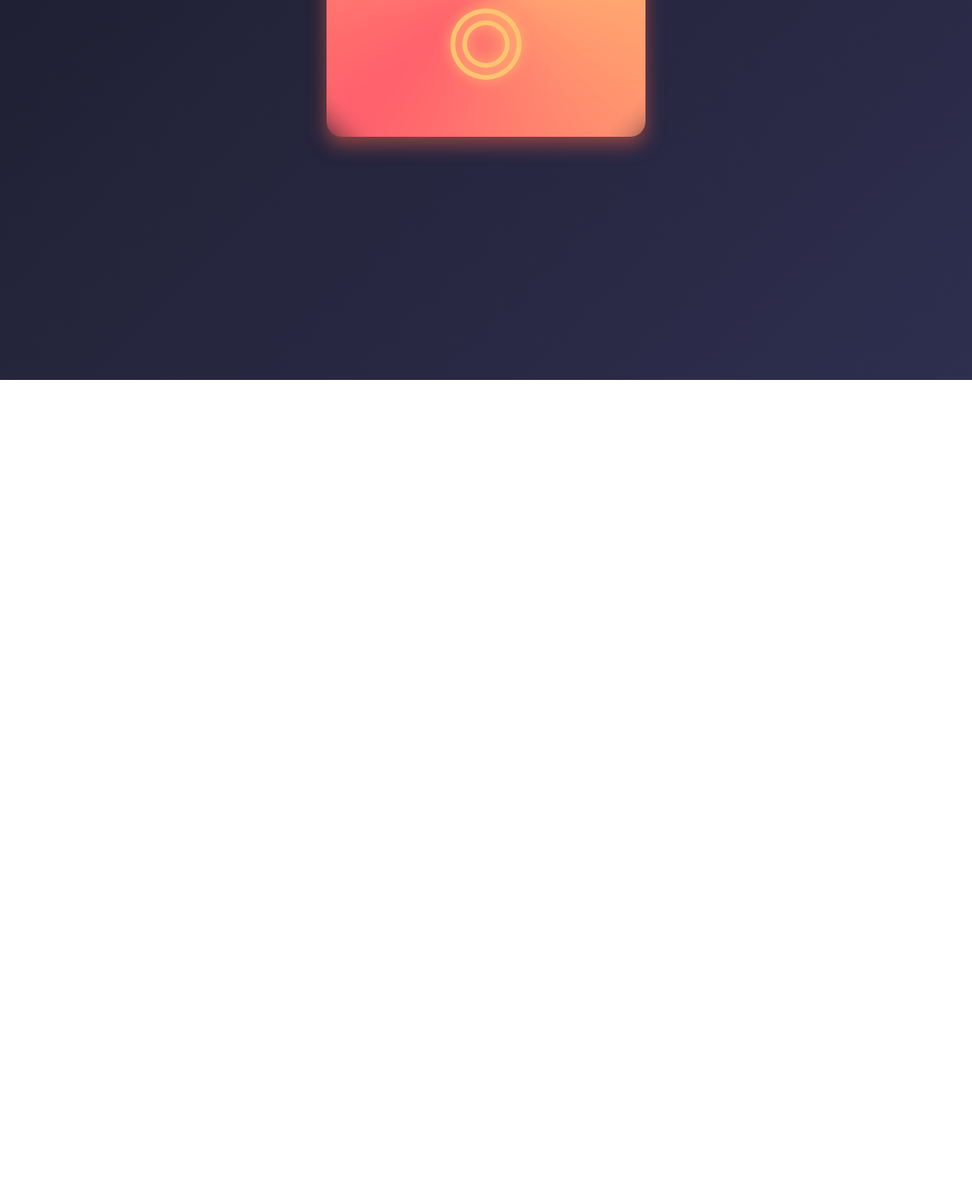
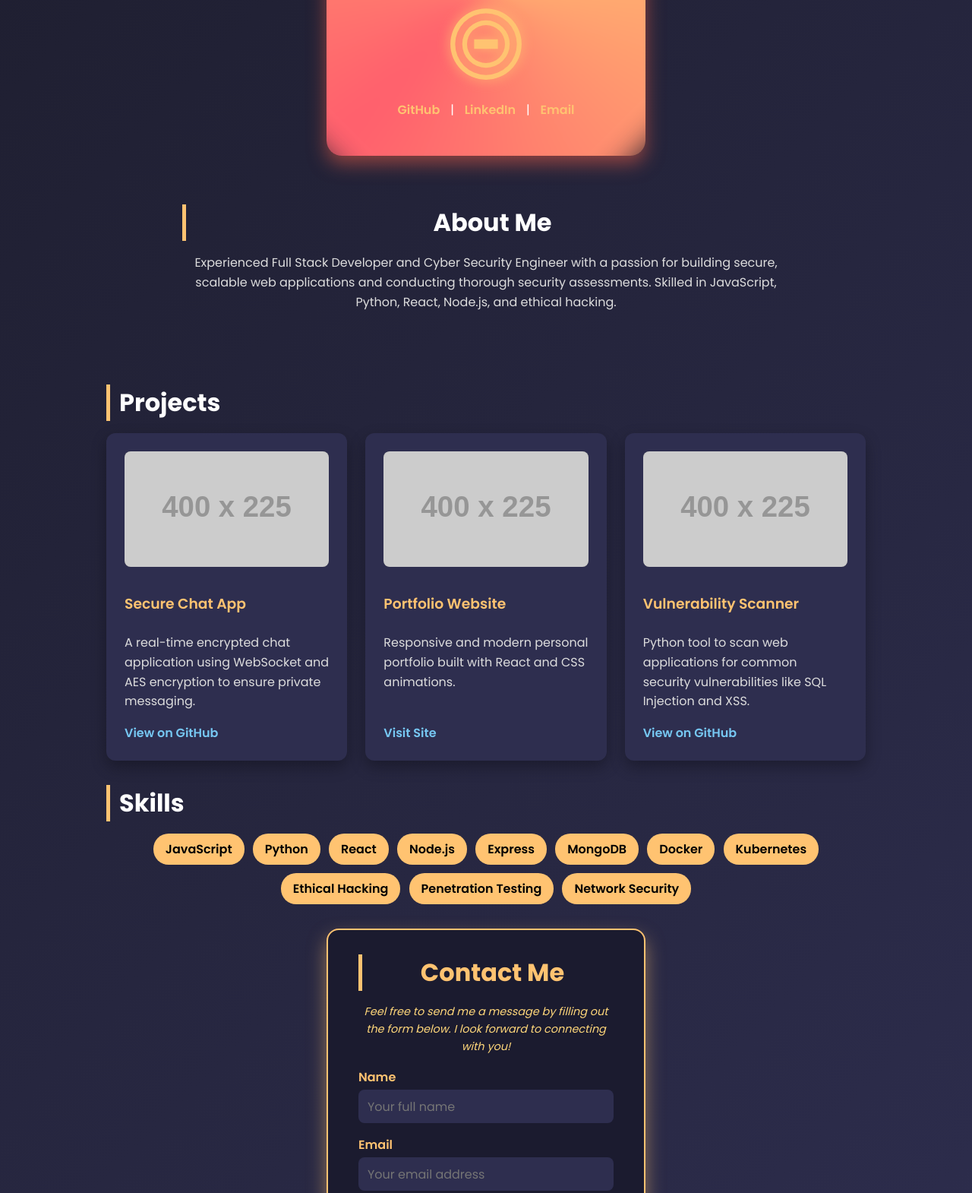
Before and after one commit to 404NotYourCode/404notyourcode.github.io, a plain HTML site: page index.html in a window 1280 px wide. Shown: the part 300-1870 px from the top of the page at 76% size. Before the commit the page ends 800 px from the top, so only its background shows below. Drawn offline with Linux system fonts and the light colour scheme; placeholder pictures from the web are drawn by us.

Commit message:
Update index.html

```diff
--- a/index.html
+++ b/index.html
@@ -309,4 +309,124 @@
       <svg class="cyber-icon" xmlns="http://www.w3.org/2000/svg" fill="#ffc371" viewBox="0 0 64 64" aria-hidden="true" focusable="false">
         <path d="M32 2a30 30 0 0 0-30 30 30 30 0 0 0 30 30 30 30 0 0 0 30-30A30 30 0 0 0 32 2zm0 56a26 26 0 0 1-26-26 26 26 0 0 1 26-26 26 26 0 0 1 26 26 26 26 0 0 1-26 26z"/>
         <path d="M32 12a20 20 0 0 0-20 20 20 20 0 0 0 20 20 20 20 0 0 0 20-20 20 20 0 0 0-20-20zm0 36a16 16 0 0 1-16-16 16 16 0 0 1 16-16 16 16 0 0 1 16 16 16 16 0 0 1-16 16z"/>
-        <path d="M22 28h20v8H
+        <path d="M22 28h20v8H22z"/>
+      </svg>
+      <div class="links" aria-label="Social and contact links">
+        <a href="https://github.com/syedsameer" target="_blank" rel="noopener noreferrer">GitHub</a> |
+        <a href="https://linkedin.com/in/syedsameer" target="_blank" rel="noopener noreferrer">LinkedIn</a> |
+        <a href="mailto:syedsameer.sbecse@gmail.com">Email</a>
+      </div>
+    </div>
+  </section>
+
+  <section id="about" aria-labelledby="about-heading" style="max-width: 800px; text-align: center; margin-bottom: 3rem;">
+    <h2 id="about-heading">About Me</h2>
+    <p>
+      Experienced Full Stack Developer and Cyber Security Engineer with a passion for building secure, scalable web applications and conducting thorough security assessments. Skilled in JavaScript, Python, React, Node.js, and ethical hacking.
+    </p>
+  </section>
+
+  <section id="projects" aria-labelledby="projects-heading" style="max-width: 1000px; width: 100%;">
+    <h2 id="projects-heading">Projects</h2>
+    <div class="projects">
+      <article class="project-card" tabindex="0" aria-label="Project: Secure Chat App">
+        <img src="https://via.placeholder.com/400x225?text=Secure+Chat+App" alt="Screenshot of Secure Chat App" class="project-image" />
+        <h3>Secure Chat App</h3>
+        <p>A real-time encrypted chat application using WebSocket and AES encryption to ensure private messaging.</p>
+        <a href="https://github.com/syedsameer/secure-chat-app" target="_blank" rel="noopener noreferrer">View on GitHub</a>
+      </article>
+      <article class="project-card" tabindex="0" aria-label="Project: Portfolio Website">
+        <img src="https://via.placeholder.com/400x225?text=Portfolio+Website" alt="Screenshot of Portfolio Website" class="project-image" />
+        <h3>Portfolio Website</h3>
+        <p>Responsive and modern personal portfolio built with React and CSS animations.</p>
+        <a href="https://syedsameer.github.io" target="_blank" rel="noopener noreferrer">Visit Site</a>
+      </article>
+      <article class="project-card" tabindex="0" aria-label="Project: Vulnerability Scanner">
+        <img src="https://via.placeholder.com/400x225?text=Vulnerability+Scanner" alt="Screenshot of Vulnerability Scanner" class="project-image" />
+        <h3>Vulnerability Scanner</h3>
+        <p>Python tool to scan web applications for common security vulnerabilities like SQL Injection and XSS.</p>
+        <a href="https://github.com/syedsameer/vulnerability-scanner" target="_blank" rel="noopener noreferrer">View on GitHub</a>
+      </article>
+    </div>
+  </section>
+
+  <section id="skills" aria-labelledby="skills-heading" style="max-width: 1000px; width: 100%;">
+    <h2 id="skills-heading">Skills</h2>
+    <div class="skills-list" aria-label="List of skills">
+      <span class="skill">JavaScript</span>
+      <span class="skill">Python</span>
+      <span class="skill">React</span>
+      <span class="skill">Node.js</span>
+      <span class="skill">Express</span>
+      <span class="skill">MongoDB</span>
+      <span class="skill">Docker</span>
+      <span class="skill">Kubernetes</span>
+      <span class="skill">Ethical Hacking</span>
+      <span class="skill">Penetration Testing</span>
+      <span class="skill">Network Security</span>
+    </div>
+  </section>
+
+  <section id="contact" class="contact" aria-labelledby="contact-heading">
+    <h2 id="contact-heading">Contact Me</h2>
+    <p class="instructions">Feel free to send me a message by filling out the form below. I look forward to connecting with you!</p>
+    <form id="contact-form" action="https://formspree.io/f/mayvdrgn" method="POST" aria-describedby="form-status" novalidate>
+      <label for="name">Name</label>
+      <input type="text" id="name" name="name" required aria-required="true" placeholder="Your full name" />
+
+      <label for="email">Email</label>
+      <input type="email" id="email" name="_replyto" required aria-required="true" placeholder="Your email address" />
+
+      <label for="message">Message</label>
+      <textarea id="message" name="message" required aria-required="true" placeholder="Write your message here..."></textarea>
+
+      <!-- honeypot field to prevent spam -->
+      <input type="text" name="_gotcha" style="display:none" tabindex="-1" autocomplete="off" />
+
+      <button type="submit">Send Message</button>
+    </form>
+    <div id="form-status" role="alert" aria-live="polite"></div>
+  </section>
+
+  <footer>
+    &copy; 2025 Syed Sameer. All rights reserved.
+  </footer>
+
+  <script>
+    // Formspree custom submission handler with status messages
+    const form = document.getElementById('contact-form');
+    const statusDiv = document.getElementById('form-status');
+
+    form.addEventListener('submit', function(event) {
+      event.preventDefault();
+      statusDiv.textContent = 'Sending message...';
+
+      const formData = new FormData(form);
+
+      fetch(form.action, {
+        method: 'POST',
+        body: formData,
+        headers: {
+          'Accept': 'application/json'
+        }
+      }).then(response => {
+        if (response.ok) {
+          statusDiv.textContent = 'Thank you! Your message has been sent.';
+          form.reset();
+        } else {
+          response.json().then(data => {
+            if (data.errors) {
+              statusDiv.textContent = data.errors.map(error => error.message).join(', ');
+            } else {
+              statusDiv.textContent = 'Oops! There was a problem sending your message.';
+            }
+          });
+        }
+      }).catch(() => {
+        statusDiv.textContent = 'Oops! There was a problem sending your message.';
+      });
+    });
+  </script>
+
+</body>
+</html>
```
